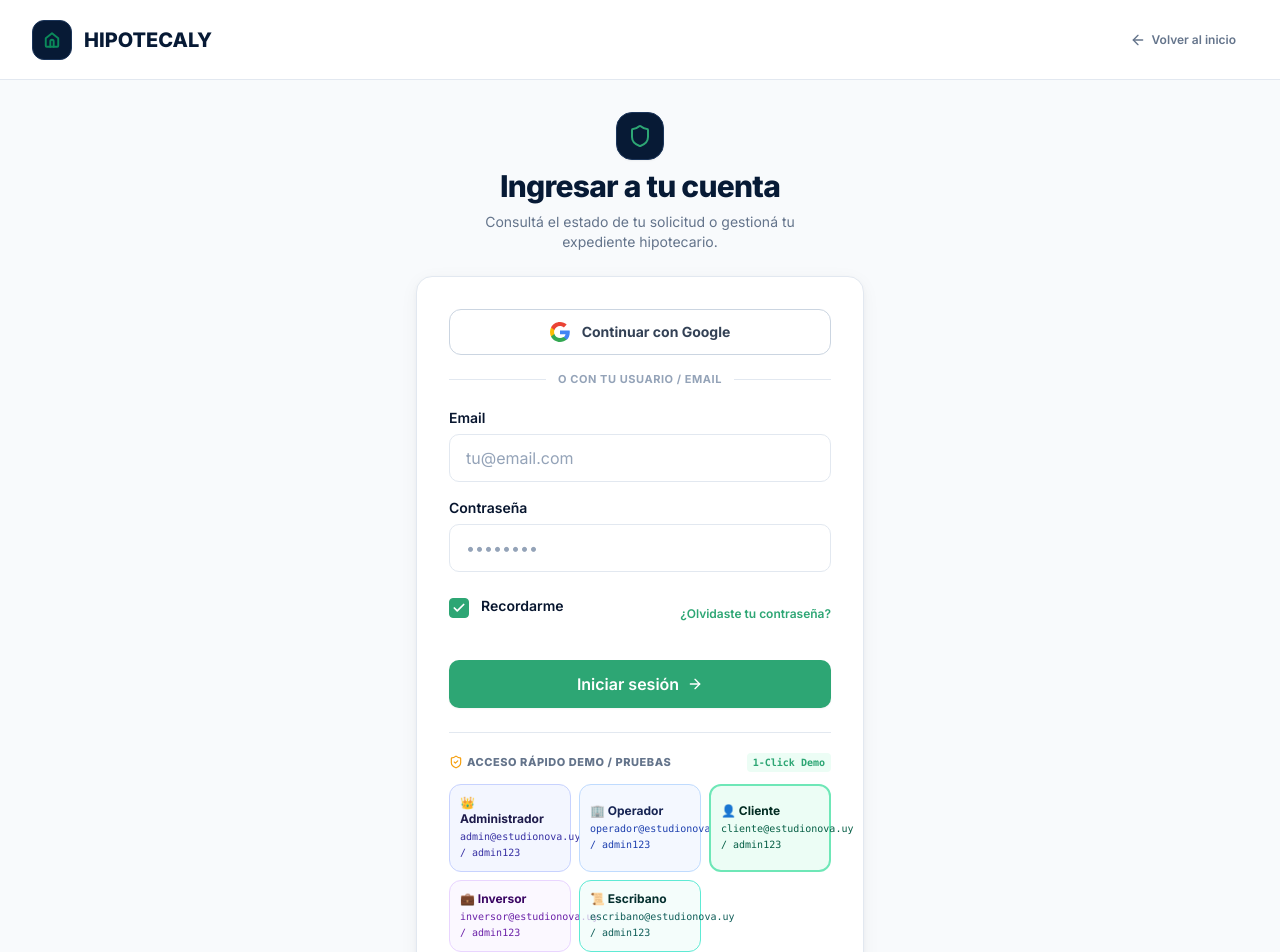
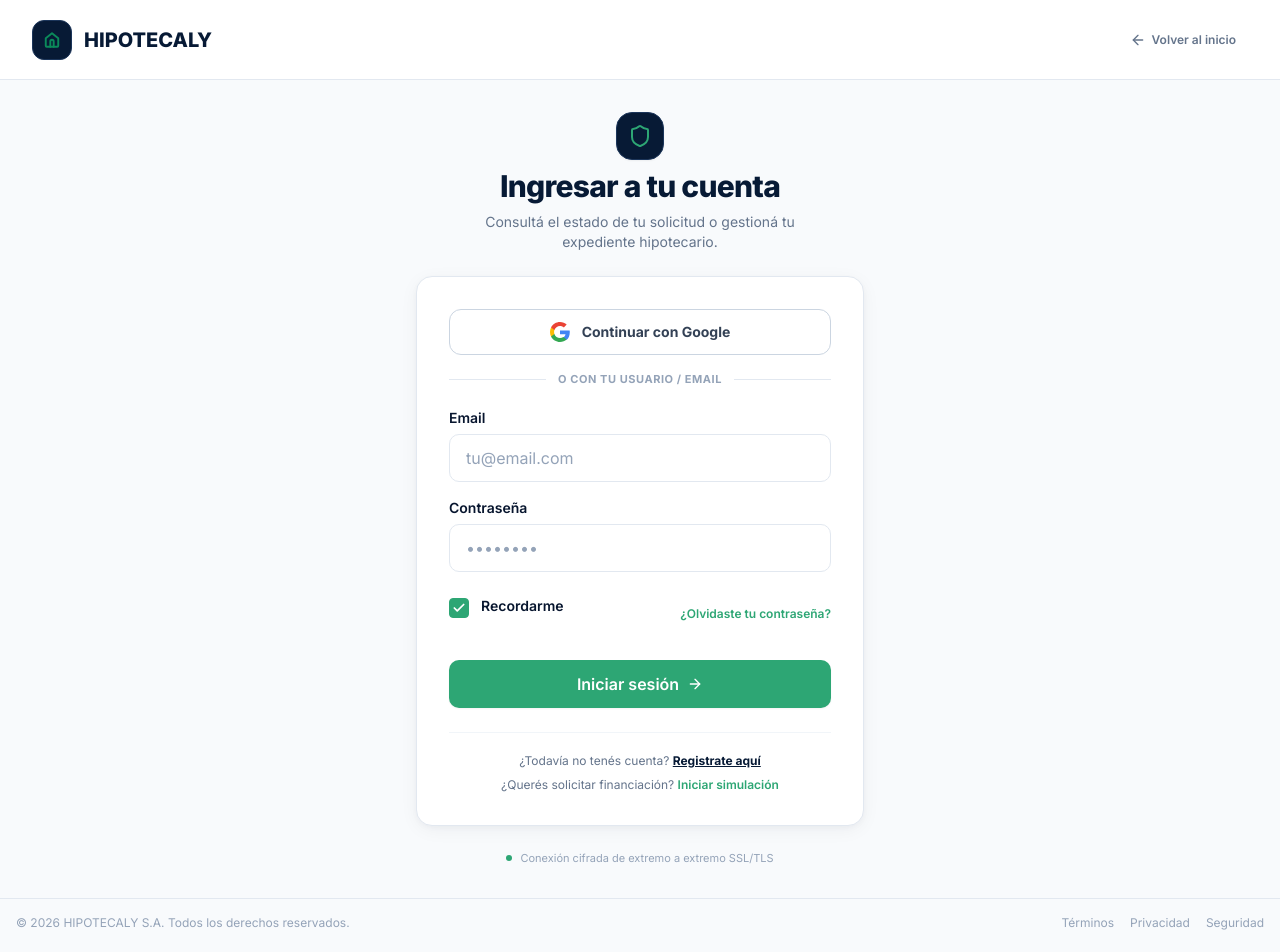
Before and after one commit to juan2026prog/hipotecaly, a React (Vite) app: page /login in a window 1280 px wide. Shown: the top 952 px of the page. Built offline with nearby package versions, Linux system fonts and the light colour scheme; no server answers.

Commit message:
fix(auth): remove local demo login shortcuts

```diff
--- a/src/pages/auth/LoginPage.tsx
+++ b/src/pages/auth/LoginPage.tsx
@@ -6,7 +6,6 @@
 import { Checkbox } from '../../components/ui/Checkbox';
 import { useAuth } from '../../contexts/AuthContext';
 import { getAllRegisteredTenants } from '../../lib/tenantService';
-import { isProduction } from '../../lib/demoControl';
 import { ArrowRight, AlertCircle, ShieldCheck } from 'lucide-react';
 
 export const LoginPage: React.FC = () => {
@@ -25,7 +24,6 @@
   const searchParams = new URLSearchParams(location.search);
   const isFromSaveSimulation = searchParams.get('action') === 'save_simulation';
   const tenantParam = searchParams.get('tenant');
-  const showDemoAccess = !isProduction() || location.pathname.startsWith('/demo') || searchParams.get('demo') === 'true';
 
   const handleGoogleLogin = async () => {
     setGoogleLoading(true);
@@ -83,25 +81,7 @@
     }
   };
 
-  const handleDemoLogin = async (roleType: 'admin' | 'analyst' | 'borrower' | 'lender' | 'notary', targetPath: string) => {
-    const credentials = {
-      admin: { u: 'admin@estudionova.uy', p: 'admin123' },
-      analyst: { u: 'operador@estudionova.uy', p: 'admin123' },
-      borrower: { u: 'cliente@estudionova.uy', p: 'admin123' },
-      lender: { u: 'inversor@estudionova.uy', p: 'admin123' },
-      notary: { u: 'escribano@estudionova.uy', p: 'admin123' },
-    }[roleType];
-    setLoading(true);
-    setErrorMessage(null);
-    const { error } = await signIn(credentials.u, credentials.p);
-    setLoading(false);
-    if (!error) {
-      console.log('[AUTH] demo redirect ->', targetPath);
-      navigate(targetPath);
-    } else {
-      setErrorMessage(error.message);
-    }
-  };
+
 
   return (
     <AuthLayout
@@ -205,72 +185,7 @@
         </div>
       </form>
 
-      {/* Panel de Acceso Rápido de Demostración y QA */}
-      {showDemoAccess && (
-        <div className="mt-6 pt-5 border-t border-slate-200 space-y-3 text-left">
-          <div className="flex items-center justify-between">
-            <span className="text-[11px] font-extrabold uppercase tracking-wider text-slate-500 flex items-center">
-              <ShieldCheck className="w-3.5 h-3.5 mr-1 text-amber-500" />
-              Acceso Rápido Demo / Pruebas
-            </span>
-            <span className="text-[10px] text-brand-green font-mono font-bold bg-emerald-50 px-1.5 py-0.5 rounded">
-              1-Click Demo
-            </span>
-          </div>
 
-          <div className="grid grid-cols-2 sm:grid-cols-3 gap-2">
-            <button
-              type="button"
-              disabled={loading}
-              onClick={() => handleDemoLogin('admin', '/demo/estudio-nova/admin')}
-              className="p-2.5 rounded-xl border border-indigo-200 bg-indigo-50/70 hover:bg-indigo-100/80 text-left transition-colors text-xs group"
-            >
-              <span className="font-bold text-indigo-950 block group-hover:text-indigo-700">👑 Administrador</span>
-              <span className="text-[10px] text-indigo-800 font-mono block mt-0.5">admin@estudionova.uy / admin123</span>
-            </button>
-
-            <button
-              type="button"
-              disabled={loading}
-              onClick={() => handleDemoLogin('analyst', '/demo/estudio-nova/admin')}
-              className="p-2.5 rounded-xl border border-blue-200 bg-blue-50/70 hover:bg-blue-100/80 text-left transition-colors text-xs group"
-            >
-              <span className="font-bold text-blue-950 block group-hover:text-blue-700">🏢 Operador</span>
-              <span className="text-[10px] text-blue-800 font-mono block mt-0.5">operador@estudionova.uy / admin123</span>
-            </button>
-
-            <button
-              type="button"
-              disabled={loading}
-              onClick={() => handleDemoLogin('borrower', '/demo/estudio-nova/cliente')}
-              className="p-2.5 rounded-xl border-2 border-emerald-300 bg-emerald-50 hover:bg-emerald-100 text-left transition-all text-xs group shadow-xs"
-            >
-              <span className="font-bold text-emerald-950 block group-hover:text-emerald-700">👤 Cliente</span>
-              <span className="text-[10px] text-emerald-800 font-mono block mt-0.5">cliente@estudionova.uy / admin123</span>
-            </button>
-
-            <button
-              type="button"
-              disabled={loading}
-              onClick={() => handleDemoLogin('lender', '/demo/estudio-nova/inversor')}
-              className="p-2.5 rounded-xl border border-purple-200 bg-purple-50/70 hover:bg-purple-100/80 text-left transition-colors text-xs group"
-            >
-              <span className="font-bold text-purple-950 block group-hover:text-purple-700">💼 Inversor</span>
-              <span className="text-[10px] text-purple-800 font-mono block mt-0.5">inversor@estudionova.uy / admin123</span>
-            </button>
-
-            <button
-              type="button"
-              disabled={loading}
-              onClick={() => handleDemoLogin('notary', '/notary')}
-              className="p-2.5 rounded-xl border border-teal-300 bg-teal-50/70 hover:bg-teal-100/80 text-left transition-colors text-xs group"
-            >
-              <span className="font-bold text-teal-950 block group-hover:text-teal-700">📜 Escribano</span>
-              <span className="text-[10px] text-teal-800 font-mono block mt-0.5">escribano@estudionova.uy / admin123</span>
-            </button>
-          </div>
-        </div>
-      )}
 
       <div className="mt-6 pt-5 border-t border-slate-100 text-center text-xs text-slate-muted space-y-2">
         <p>
```
